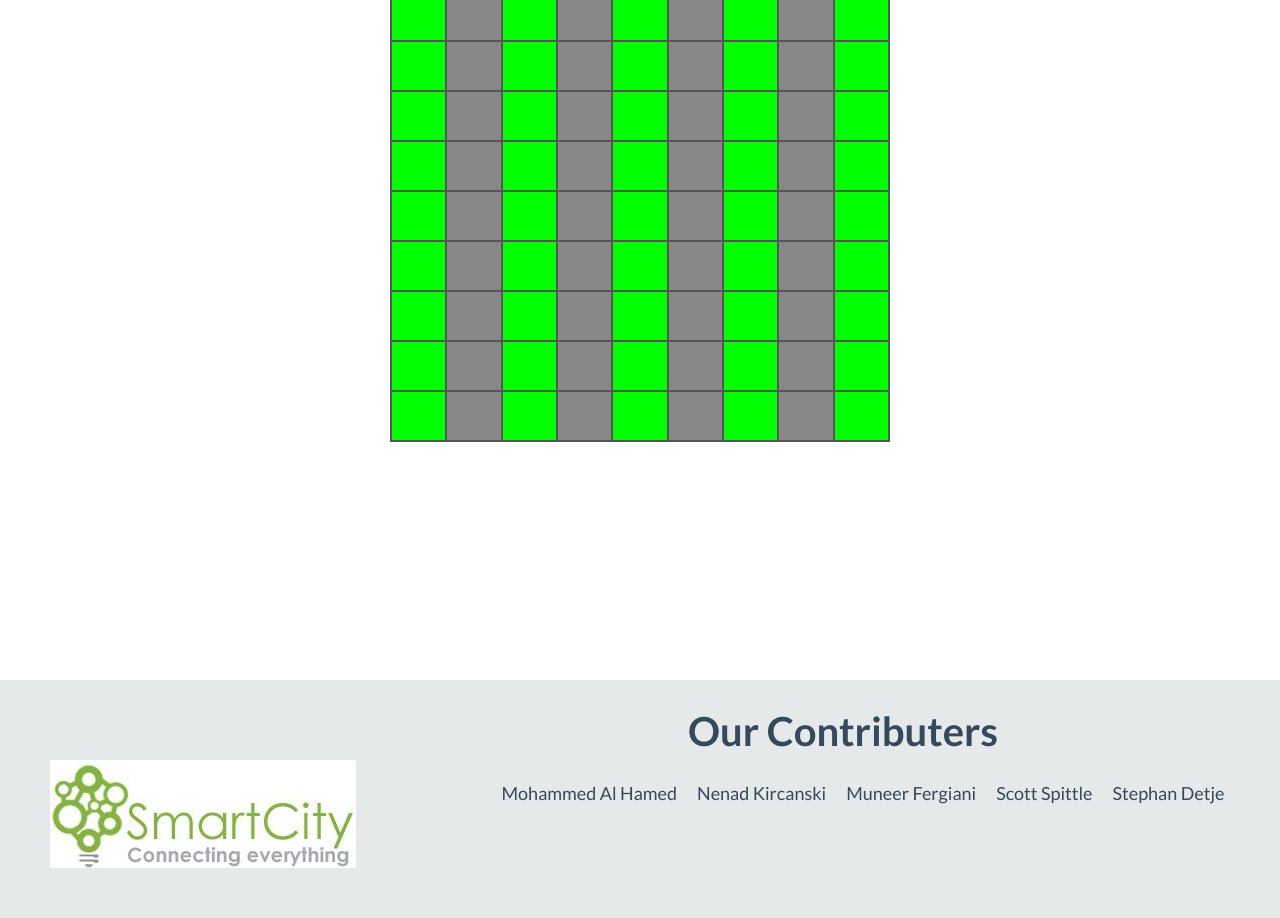
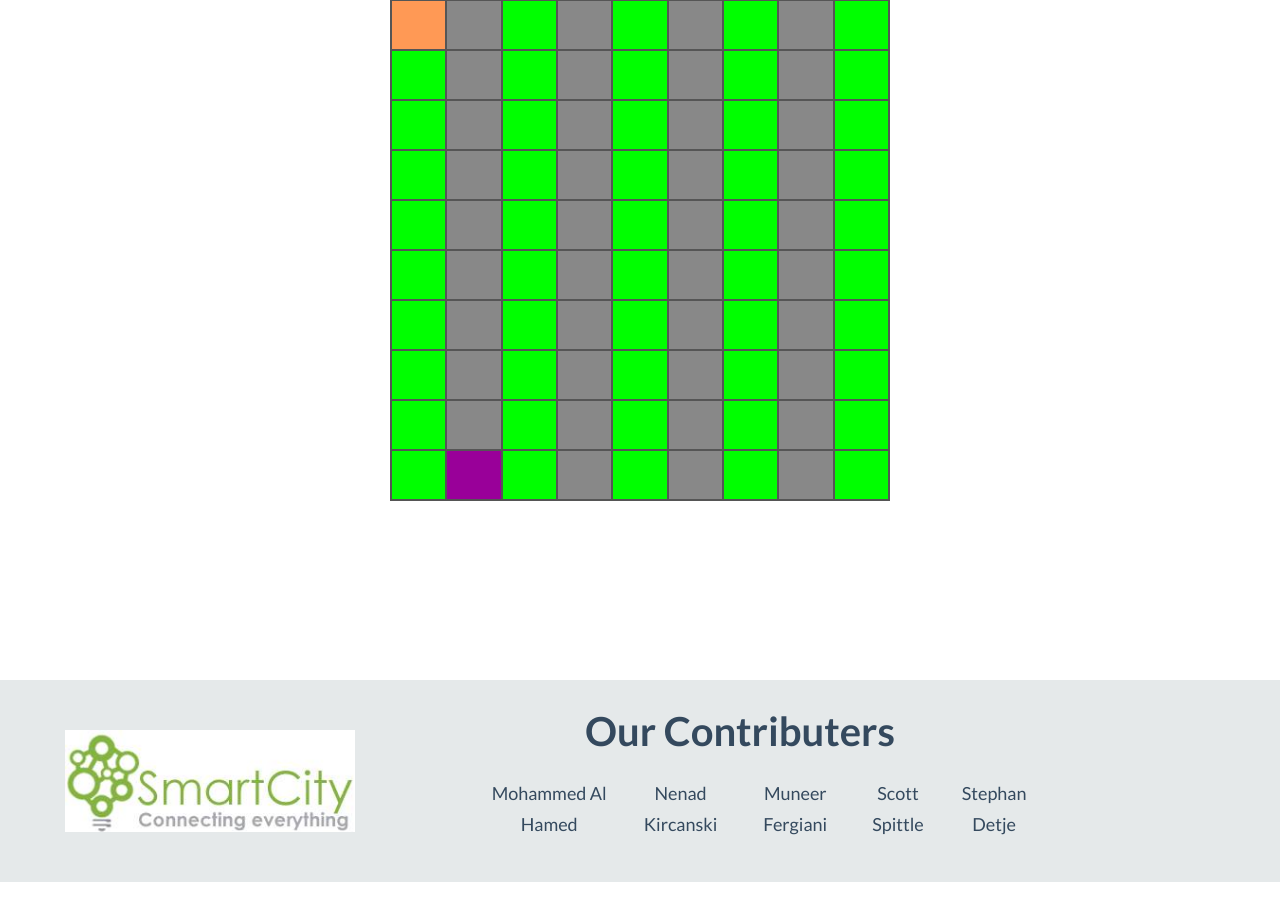
Before and after one commit to stephde/intellipark, a plain HTML site: page index.html in a window 1280 px wide. Shown: the part 537-1455 px from the top of the page. After the commit the page ends 1429 px from the top, so only its background shows below. Drawn offline with Linux system fonts and the light colour scheme.

Commit message:
added automtic spot reservation

```diff
--- a/css/styles.css
+++ b/css/styles.css
@@ -65,7 +65,8 @@ html, body{
 	background-color: #888;
 }
 .reservedSpace{
-	background-color: #f50;
+	background-color: #f95;
+	border: 3px dashed darkblue;
 }
 
 .userSpace{
--- a/index.html
+++ b/index.html
@@ -65,8 +65,8 @@
 
     <div id="footer">
       <div class="footerContainer">
-        <img class="cityIcon .col-md-3" src="img/smartCityIcon.jpg">
-        <div class="contributorContainer .col-md-6">
+        <img class="cityIcon col-md-3" src="img/smartCityIcon.jpg">
+        <div class="contributorContainer col-md-6">
           <h3>Our Contributers</h3>
           <ul class="contributorList">
             <li>Mohammed Al Hamed</li>
--- a/js/parkingModel.js
+++ b/js/parkingModel.js
@@ -5,13 +5,14 @@
      status: "occupiedSpace", "free", "reserved"
  }
  */
-var userCoordinates = [1, height];
 var parkingModel = [];
+var userCoordinates
 
 var parkingModelChange = false;
 var spaceCount = 0;
 
 function initializeParkingModel(width, height) {
+    userCoordinates = [1, height];
     setInterval(updateParkingGrid, 5000);
     parkingModel = [width];
     for (var i = 0; i < width; i++) {
@@ -30,16 +31,19 @@ function initializeParkingModel(width, height) {
         }
     }
     parkingModel[userCoordinates[1]][userCoordinates[0]].status = "userSpace";
+    reserveSlot(getBestParkingSlot())
 }
 
 function getStatus(x, y) {
-    return parkingModel[x][y].status;
+    return parkingModel[x][y].status
 }
 
 function getBestParkingSlot() {
     for (var i = 0; i < parkingModel.length; i++) {
-        if (isFree(i)) {
-            return i;
+        for(var j=0; j < parkingModel[i].length; j++){
+            if (getStatus(i, j) === "freeSpace") {
+                return [i, j]
+            }
         }
     }
 }
@@ -59,10 +63,10 @@ function updateParkingGrid() {
     $("#spaceCount").text("Available Spaces: "+spaceCount);
 }
 
-function reserveSlot(i, j){
-    console.info(i+","+ j);
-    if(parkingModel[i][j].status == "freeSpace" && parkingModel[i][j].status != "roadSpace"){
-        parkingModel[i][j].status = "reservedSpace";
+function reserveSlot(spot){
+    console.info(spot[0]+","+ spot[1]);
+    if(parkingModel[spot[0]][spot[1]].status == "freeSpace" && parkingModel[spot[0]][spot[1]].status != "roadSpace"){
+        parkingModel[spot[0]][spot[1]].status = "reservedSpace";
     }
 }
 function countSpaces(){
```
